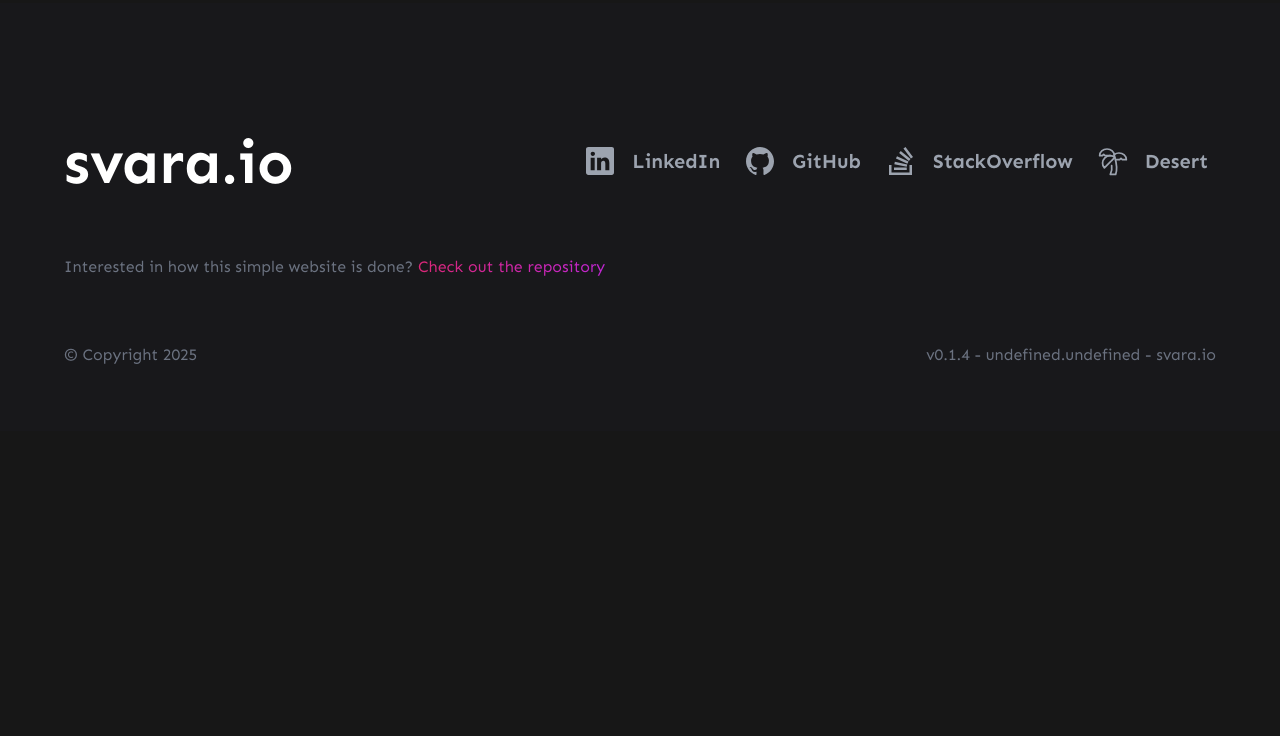
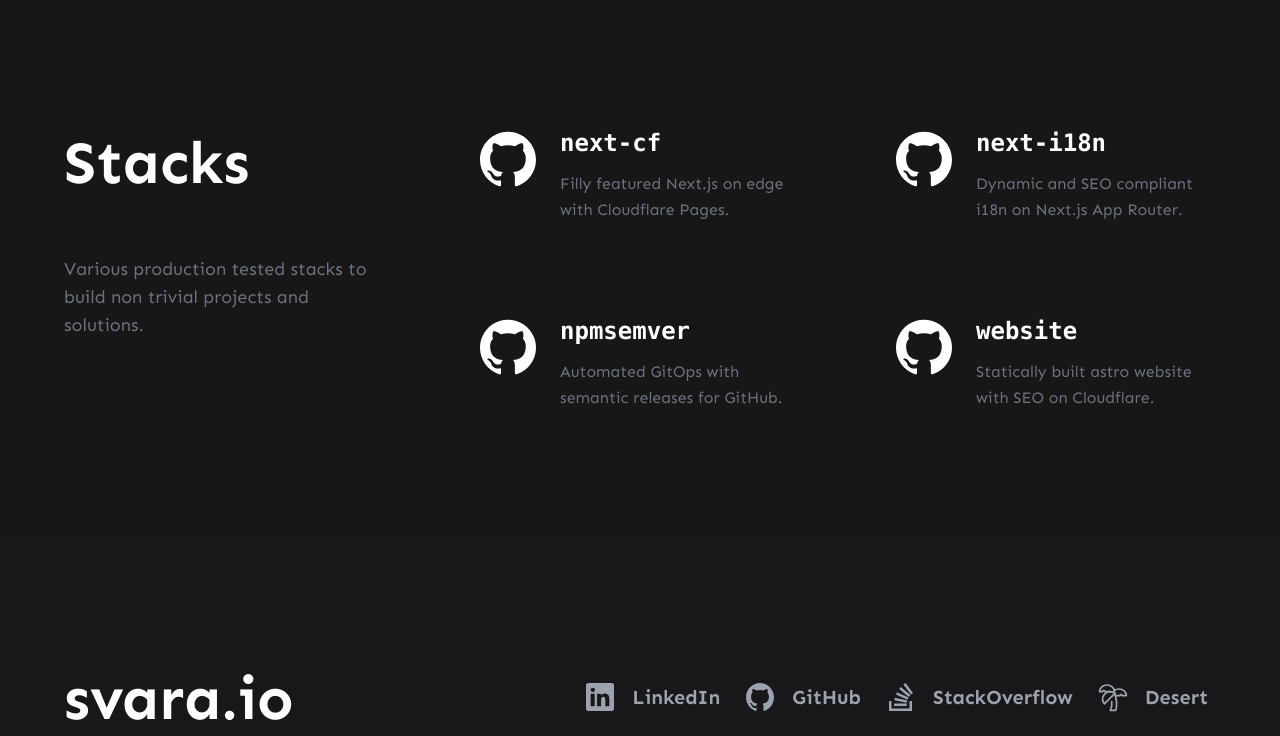
Before and after one commit to svaraborut/website, an Astro site: page / in a window 1280 px wide. Shown: the part 3221-3957 px from the top of the page. Before the commit the page ends 3652 px from the top, so only its background shows below. Built offline with nearby package versions, Linux system fonts and the light colour scheme; Astro itself is replaced by a stand-in of ours.

Commit message:
feat: add stacks

```diff
--- /dev/null
+++ b/src/components/SecExp.tsx
@@ -0,0 +1,84 @@
+import React from 'react';
+import type {ReactComponentLike} from 'prop-types';
+import {Container} from '@comp/Container.tsx';
+import {GitHubBadge, GitHubCopilot, NpmBadge} from "@assets/stackicons.tsx";
+import {ConstructionIcon} from "lucide-react";
+
+
+export interface SecExpItem {
+    Icon: ReactComponentLike
+    title: string
+    description: string
+    url?: string
+    wip?: boolean
+    stack?: ReactComponentLike[]
+}
+
+export interface SecExpProps {
+    exps: SecExpItem[]
+}
+
+
+export function SecExp() {
+
+    let props: SecExpProps = {
+        exps: [
+            {
+                Icon: GitHubBadge,
+                title: 'next-cf',
+                description: 'Filly featured Next.js on edge with Cloudflare Pages.',
+                url: 'https://github.com/svaraborut/next-cf'
+            },
+            {
+                Icon: GitHubBadge,
+                title: 'next-i18n',
+                description: 'Dynamic and SEO compliant i18n on Next.js App Router.',
+                url: 'https://github.com/svaraborut/next-i18n',
+            },
+            {
+                Icon: GitHubBadge,
+                title: 'npmsemver',
+                description: 'Automated GitOps with semantic releases for GitHub.',
+                url: 'https://github.com/svaraborut/npmsemver'
+            },
+            {
+                Icon: GitHubBadge,
+                title: 'website',
+                description: 'Statically built astro website with SEO on Cloudflare.',
+                url: 'https://github.com/svaraborut/website'
+            },
+        ]
+    }
+
+    return (
+        <Container className='grid grid-cols-1 gap-24 py-32 text-white sm:grid-cols-2 lg:grid-cols-3'>
+
+            <div className='sm:col-span-2 lg:col-span-1 lg:row-span-2'>
+                <p className='mb-16 max-w-3xl text-5xl font-bold md:text-6xl'>
+                    Stacks
+                </p>
+                <p className='mb-4 text-lg text-gray-500'>
+                    Various production tested stacks to build non trivial projects and solutions.
+                </p>
+            </div>
+
+            {props.exps.map((ex, ix) => (
+                <a key={ix} className='group flex gap-6' href={ex.url} target='_blank'>
+                    {/*<ex.Icon className='w-16 h-16 text-gray-400 group-hover:text-pink-600 transition duration-500' />*/}
+                    <ex.Icon className='h-14 w-14 shrink-0 grow-0' />
+                    <div className='flex flex-col gap-4'>
+                        <div className='flex gap-2'>
+                            {ex.wip && <ConstructionIcon className='h-6 w-6' />}
+                            <p className='font-mono text-2xl font-bold leading-none transition duration-500 group-hover:text-pink-600'>{ex.title}</p>
+                        </div>
+                        <p className='leading-relaxed text-gray-500'>{ex.description}</p>
+                        {/*<div className='flex gap-4'>*/}
+                        {/*    {ex.stack?.map(Icon => <Icon className='h-8 w-8' />)}*/}
+                        {/*</div>*/}
+                    </div>
+                </a>
+            ))}
+
+        </Container>
+    )
+}
--- a/src/pages/index.astro
+++ b/src/pages/index.astro
@@ -5,6 +5,7 @@ import { SecSkillset } from '../components/SecSkillset';
 import { SecExperiences } from '../components/SecExperiences';
 import { Footer } from '../components/Footer';
 import {SecRepos} from "../components/SecRepos";
+import { SecExp } from '../components/SecExp'
 
 // todo : move repo to github actions and use @svaraborut/watermarks
 const watermark = `${import.meta.env.CF_PAGES_BRANCH}.${import.meta.env.CF_PAGES_COMMIT_SHA?.substring(0, 7)}`
@@ -13,7 +14,8 @@ const watermark = `${import.meta.env.CF_PAGES_BRANCH}.${import.meta.env.CF_PAGES
 <Layout pageOgImg="/og/ogi_i.png">
     <Header/>
     <SecSkillset/>
+    <SecRepos />
     <SecExperiences/>
-    <SecRepos />
+    <SecExp />
     <Footer watermark={watermark}/>
 </Layout>
```
